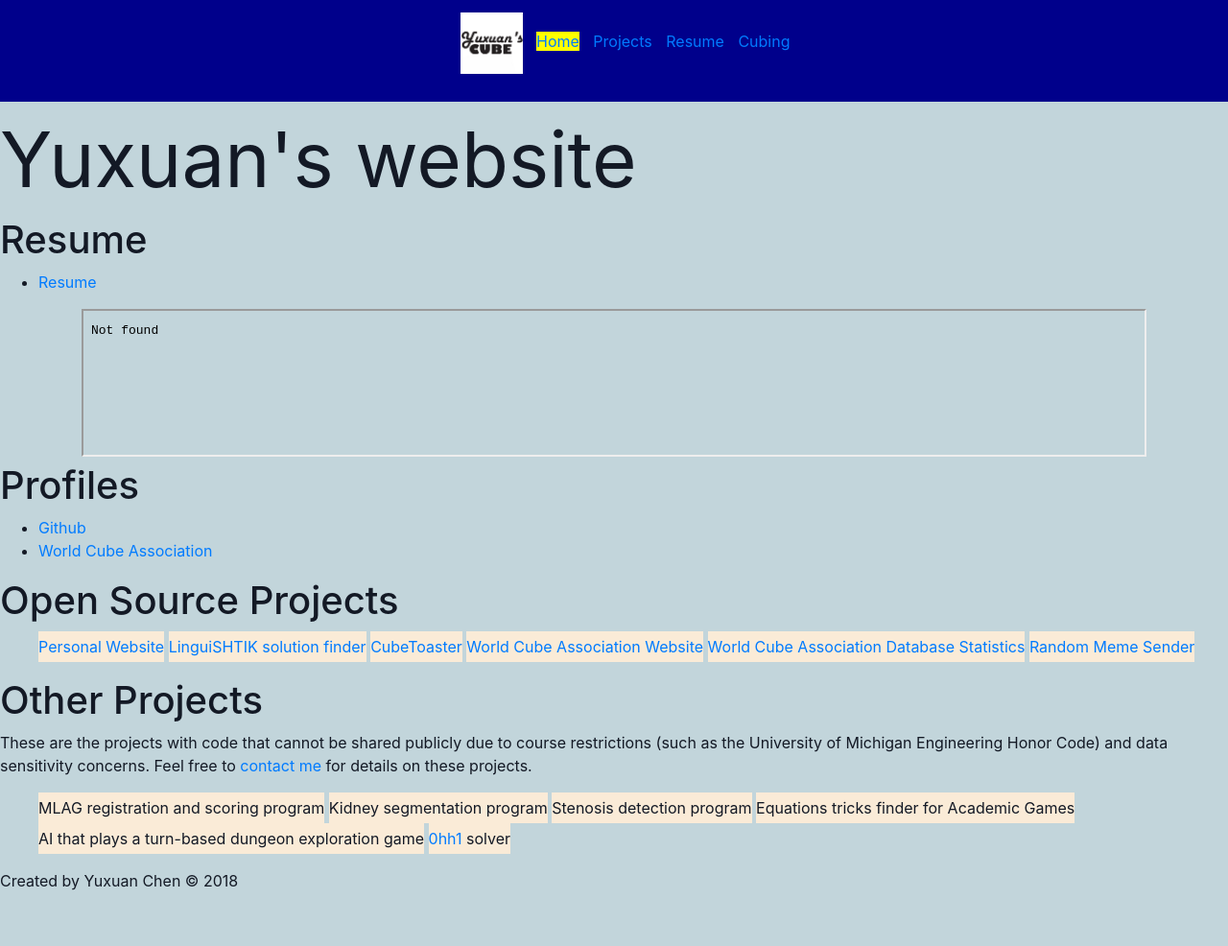
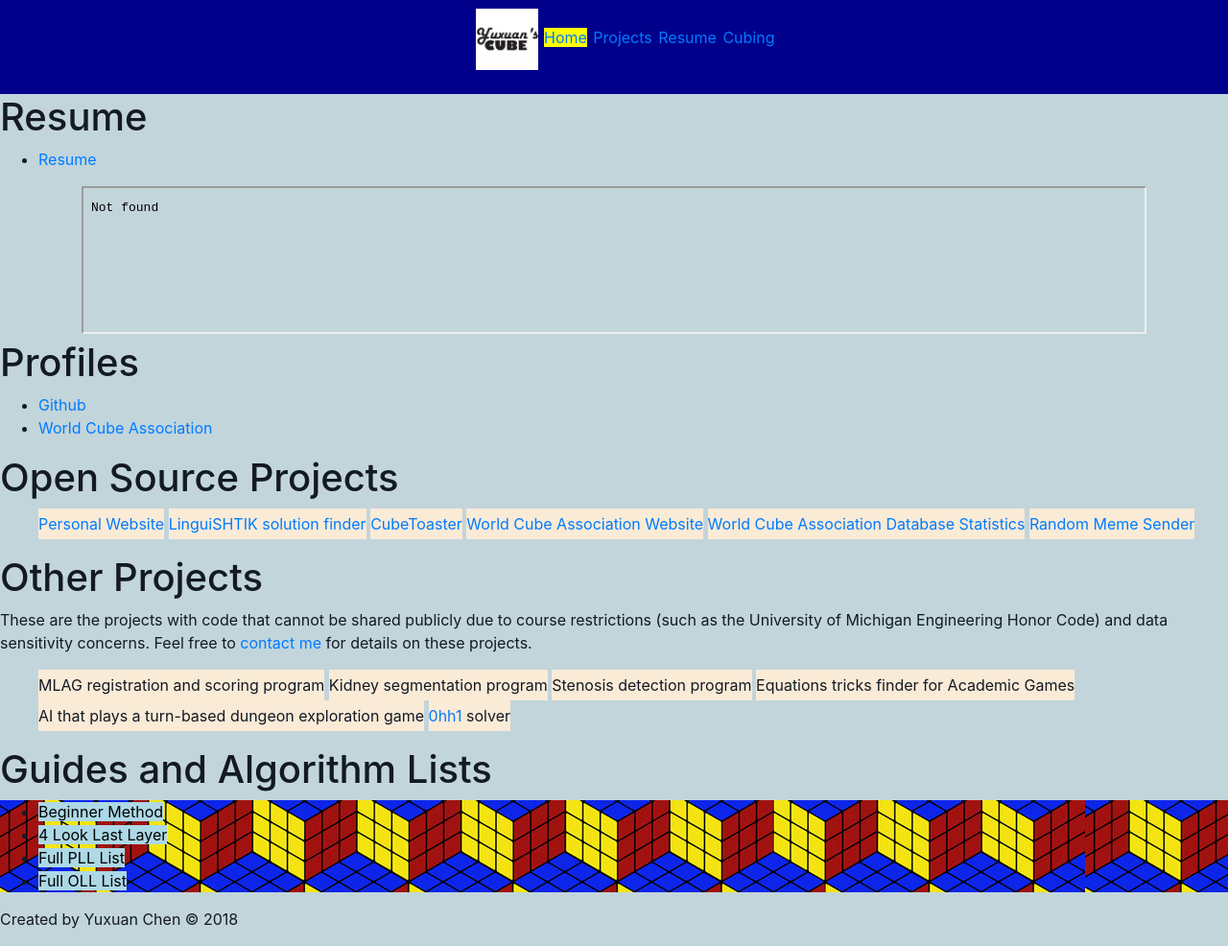
Before and after one commit to yuxuibbs/yuxuibbs.github.io, a plain HTML site: page index.html in a window 1280 px wide. Shown: the whole page at 96% size. Before the commit the page ends 946 px from the top, so only its background shows below. Drawn offline with nearby package versions, Linux system fonts and the light colour scheme.

Commit message:
add CubeToaster picture and cubing stuff

```diff
--- a/css/main.css
+++ b/css/main.css
@@ -49,11 +49,21 @@ nav ul li {
     display: inline-block;
     /*text-align: center;*/
     box-sizing: border-box;
-    padding: 5px;
+    padding: 1px;
 }
 nav {
     background-color: darkblue;
 }
 header {
-    font-size: 5em;
+    font-size: 2em;
+    font-weight: bold;
 }
+
+
+.cubing {
+    background-image: url("../img/rubiks_background.jpg");
+}
+.cubing a {
+    background-color: lightblue;
+    color: black;
+}
--- a/index.html
+++ b/index.html
@@ -19,8 +19,6 @@
          </ul>
     </nav>
 
-    <header>Yuxuan's website</header>
-
     <h1 class="resume">Resume</h1>
     <ul>
         <li><a href="resume.pdf">Resume</a></li>
@@ -29,7 +27,7 @@
         <iframe src="files/resume.pdf"></iframe>
     </div>
 
-    <h1 class="projects">Profiles</h1>
+    <h1 class="profiles">Profiles</h1>
     <ul>
         <li><a href="https://github.com/yuxuibbs">Github</a></li>
         <li><a href="https://www.worldcubeassociation.org/results/p.php?i=2011CHEN54">World Cube Association</a></li>
@@ -55,8 +53,16 @@
             <li>AI that plays a turn-based dungeon exploration game</li>
             <li><a href="http://0hh1.com/">0hh1</a> solver</li>
         </ul>
+    </div>
 
-    </div>
+    <h1>Guides and Algorithm Lists</h1>
+    <ul class="cubing">
+        <li><a href="Solutions/MCCBeginnerMethod.pdf">Beginner Method</a></li>
+        <li><a href="Solutions/Yuxuan_4LLL.pdf">4 Look Last Layer</a></li>
+        <li><a href="Solutions/Yuxuan_Full_PLL.pdf">Full PLL List</a></li>
+        <li><a href="Solutions/Yuxuan_Full_OLL.pdf">Full OLL List</a></li>
+    </ul>
+
     <footer class="footer">
         <p>Created by Yuxuan Chen &copy; 2018</p>
     </footer>
```
Also changed, not shown: img/cubetoaster.png (added), img/ling.jpg (added).
